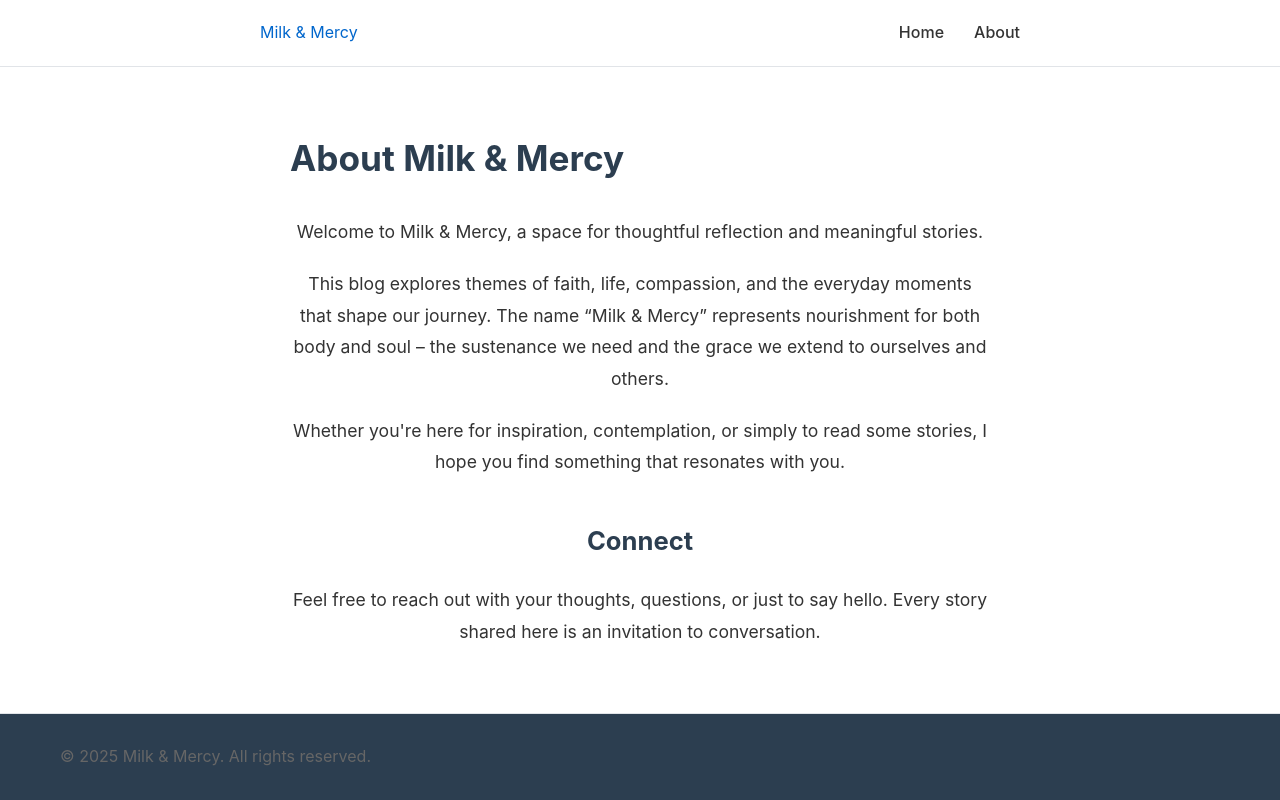
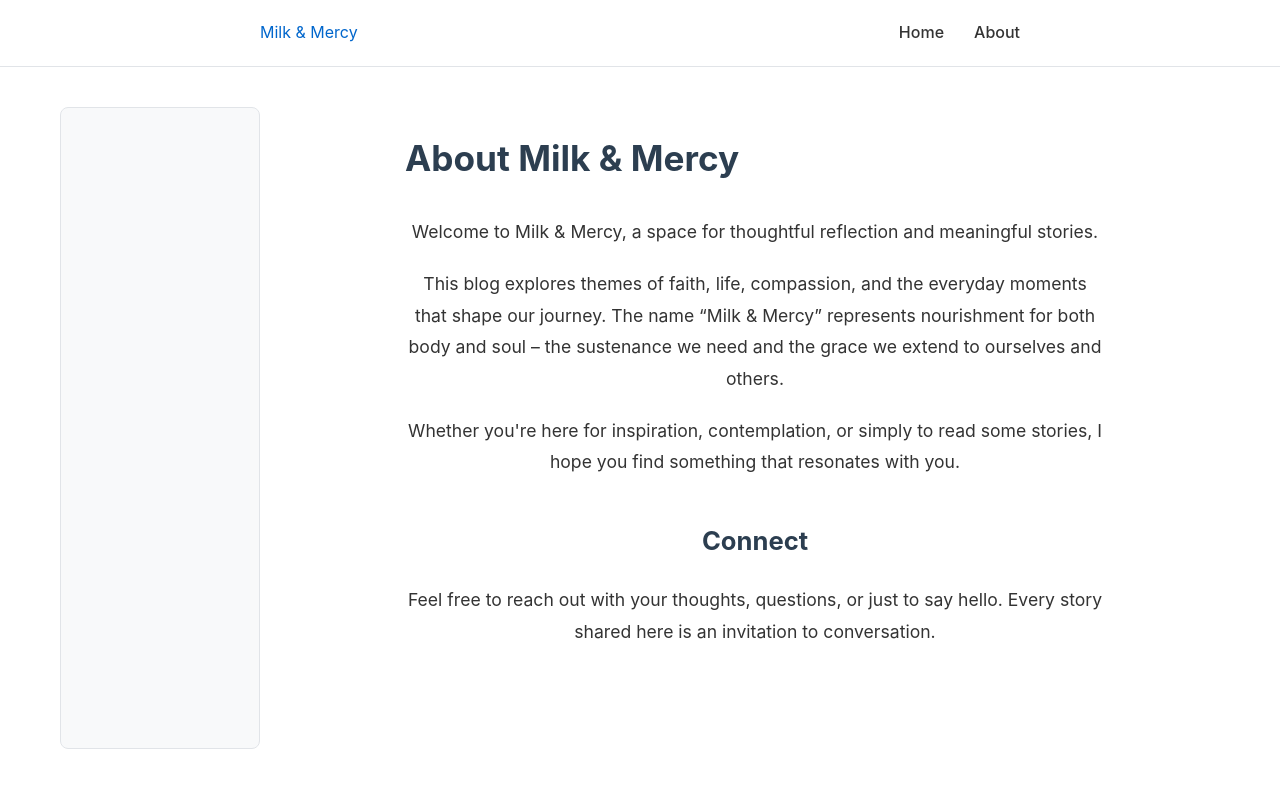
Before and after one commit to taylorseager/Milk-Mercy-Blog, a Next.js app: page /about in a window 1280 px wide. Shown: the top 800 px of the page. Built offline with nearby package versions, Linux system fonts and the light colour scheme.

Commit message:
save point
''

```diff
--- /dev/null
+++ b/components/AdSense.js
@@ -0,0 +1,37 @@
+/* eslint-disable react/prop-types */
+import { useEffect } from 'react';
+
+export default function AdSense({
+  client,
+  slot,
+  style = {},
+  className = '',
+  format = 'auto',
+  responsive = 'true',
+}) {
+  useEffect(() => {
+    if (typeof window !== 'undefined' && window.adsbygoogle) {
+      try {
+        (window.adsbygoogle = window.adsbygoogle || []).push({});
+      } catch (error) {
+        console.error('AdSense error:', error);
+      }
+    }
+  }, []);
+
+  return (
+    <div className={`ad-container ${className}`} style={style}>
+      <ins
+        className="adsbygoogle"
+        style={{
+          display: 'block',
+          ...style,
+        }}
+        data-ad-client={client}
+        data-ad-slot={slot}
+        data-ad-format={format}
+        data-full-width-responsive={responsive}
+      />
+    </div>
+  );
+}
--- a/components/Footer.js
+++ b/components/Footer.js
@@ -1,5 +1,6 @@
 import { useState, useEffect } from 'react';
 import Link from 'next/link';
+import AdSense from './AdSense';
 
 export default function Footer() {
   const [isAdmin, setIsAdmin] = useState(false);
@@ -35,6 +36,17 @@ export default function Footer() {
   }, []);
 
   return (
+    <>
+      {/* Bottom Ad Placement 1 - Before Footer */}
+      <div className="bottom-ad-container">
+        <AdSense
+          client="ca-pub-YOUR_ADSENSE_CLIENT_ID"
+          slot="YOUR_BOTTOM_AD_SLOT_1"
+          className="bottom-ad-1"
+          format="horizontal"
+        />
+      </div>
+
       <footer className="footer">
         <div className="container">
           <div className="footer-content">
@@ -47,7 +59,32 @@ export default function Footer() {
           </div>
         </div>
 
+        {/* Bottom Ad Placement 2 - In Footer */}
+        <div className="footer-ad-container">
+          <AdSense
+            client="ca-pub-YOUR_ADSENSE_CLIENT_ID"
+            slot="YOUR_BOTTOM_AD_SLOT_2"
+            className="bottom-ad-2"
+            format="horizontal"
+          />
+        </div>
+      </footer>
+
       <style jsx>{`
+        .bottom-ad-container {
+          max-width: 1200px;
+          margin: 40px auto 20px;
+          padding: 0 20px;
+          text-align: center;
+        }
+
+        .footer-ad-container {
+          max-width: 1200px;
+          margin: 20px auto 0;
+          padding: 0 20px;
+          text-align: center;
+        }
+
         .footer {
           background: var(--primary-color);
           color: white;
@@ -95,6 +132,6 @@ export default function Footer() {
         }
       `}
       </style>
-    </footer>
+    </>
   );
 }
--- a/components/Layout.js
+++ b/components/Layout.js
@@ -1,14 +1,29 @@
 /* eslint-disable react/prop-types */
 import Header from './Header';
 import Footer from './Footer';
+import AdSense from './AdSense';
 
-export default function Layout({ children }) {
+export default function Layout({ children, showSidebar = true }) {
   return (
     <div className="layout">
       <Header />
-      <main className="main-content">
-        {children}
-      </main>
+      <div className="content-wrapper">
+        {showSidebar && (
+          <aside className="sidebar">
+            <div className="sidebar-ad">
+              <AdSense
+                client="ca-pub-YOUR_ADSENSE_CLIENT_ID"
+                slot="YOUR_AD_SLOT_ID"
+                className="sidebar-adsense"
+                format="vertical"
+              />
+            </div>
+          </aside>
+        )}
+        <main className="main-content">
+          {children}
+        </main>
+      </div>
       <Footer />
     </div>
   );
--- a/pages/_app.js
+++ b/pages/_app.js
@@ -1,12 +1,22 @@
 /* eslint-disable react/prop-types */
+import Head from 'next/head';
 import '../styles/globals.css';
 import Layout from '../components/Layout';
 
 function MyApp({ Component, pageProps }) {
   return (
-    <Layout>
-      <Component {...pageProps} />
-    </Layout>
+    <>
+      <Head>
+        <script
+          async
+          src="https://pagead2.googlesyndication.com/pagead/js/adsbygoogle.js?client=ca-pub-YOUR_ADSENSE_CLIENT_ID"
+          crossOrigin="anonymous"
+        />
+      </Head>
+      <Layout>
+        <Component {...pageProps} />
+      </Layout>
+    </>
   );
 }
 
--- a/styles/globals.css
+++ b/styles/globals.css
@@ -46,12 +46,52 @@ a:hover {
   flex-direction: column;
 }
 
+.content-wrapper {
+  flex: 1;
+  display: flex;
+  max-width: 1200px;
+  margin: 0 auto;
+  width: 100%;
+  gap: 30px;
+  padding: 0 20px;
+}
+
+.sidebar {
+  width: 200px;
+  flex-shrink: 0;
+  padding: 40px 0;
+}
+
+.sidebar-ad {
+  position: sticky;
+  top: 40px;
+  background: var(--background-alt);
+  border: 1px solid var(--border-color);
+  border-radius: 8px;
+  padding: 10px;
+  text-align: center;
+}
+
 .main-content {
   flex: 1;
-  padding: 40px 20px;
-  max-width: var(--max-width);
-  margin: 0 auto;
-  width: 100%;
+  padding: 40px 0;
+  min-width: 0;
+}
+
+/* Ad Styles */
+.ad-container {
+  margin: 10px 0;
+}
+
+.sidebar-adsense {
+  max-width: 180px;
+  height: 600px;
+}
+
+.bottom-ad-1,
+.bottom-ad-2 {
+  max-height: 120px;
+  margin: 20px auto;
 }
 
 /* Header */
@@ -380,6 +420,19 @@ a:hover {
 
 /* Responsive */
 @media (max-width: 768px) {
+  .content-wrapper {
+    flex-direction: column;
+    gap: 0;
+  }
+
+  .sidebar {
+    display: none;
+  }
+
+  .main-content {
+    padding: 40px 20px;
+  }
+
   .hero h1 {
     font-size: 2rem;
   }
```
Lines whose indentation alone changed are shown as unchanged.
